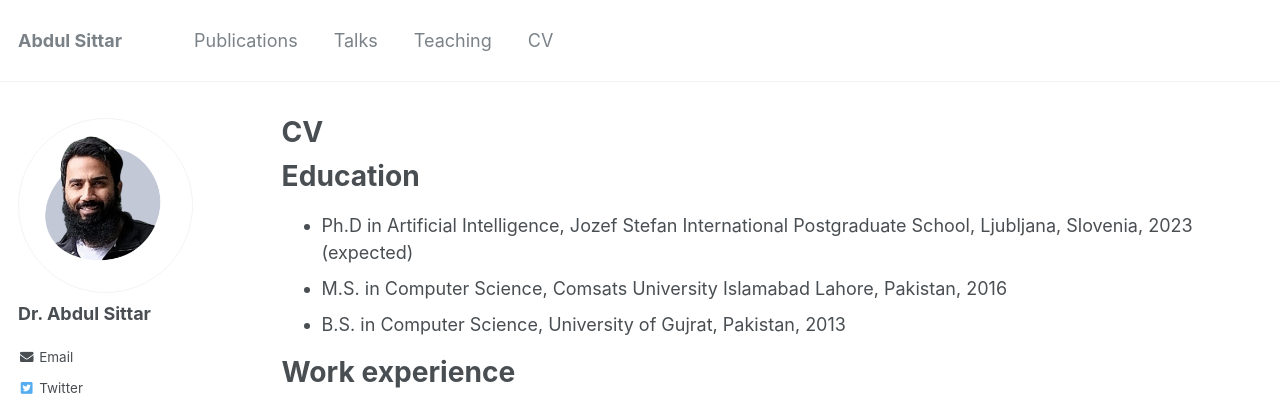
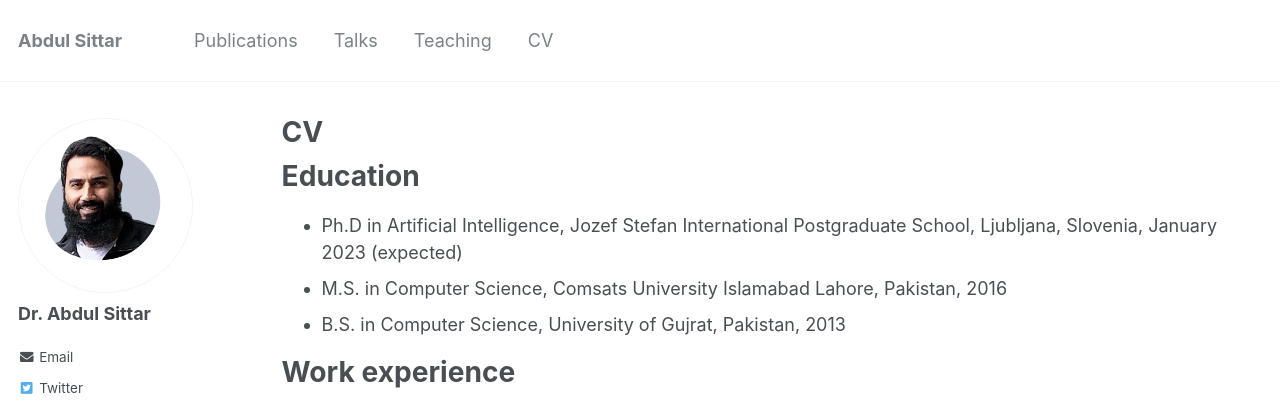
Before and after one commit to abdulsittar/abdulsittar.github.io, a Jekyll site: the page built from _pages/cv.md, in a window 1280 px wide and 900 px high. Shown: the top 408 px of the window. Built offline with Jekyll 4.4.1, drawn with Linux system fonts in a browser that asks for light colours; some web fonts are replaced.

Commit message:
Update cv.md

```diff
--- a/_pages/cv.md
+++ b/_pages/cv.md
@@ -11,7 +11,7 @@ redirect_from:
 
 Education
 ======
-* Ph.D in Artificial Intelligence, Jozef Stefan International Postgraduate School, Ljubljana, Slovenia, 2023 (expected)
+* Ph.D in Artificial Intelligence, Jozef Stefan International Postgraduate School, Ljubljana, Slovenia, January 2023 (expected)
 * M.S. in Computer Science, Comsats University Islamabad Lahore, Pakistan, 2016
 * B.S. in Computer Science, University of Gujrat, Pakistan, 2013
 
```
